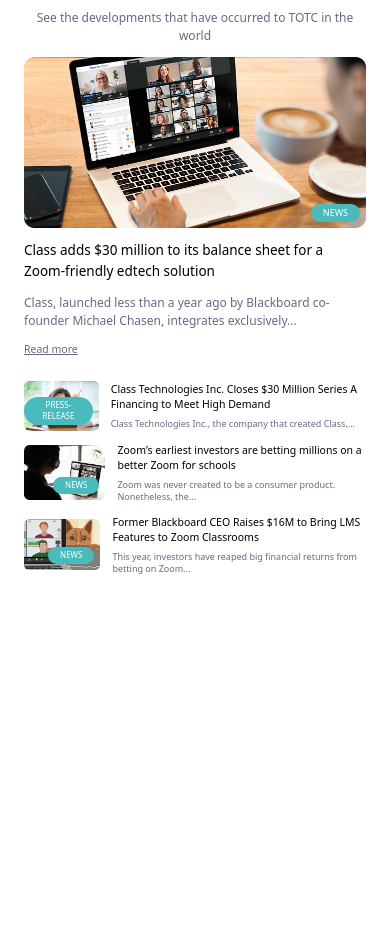
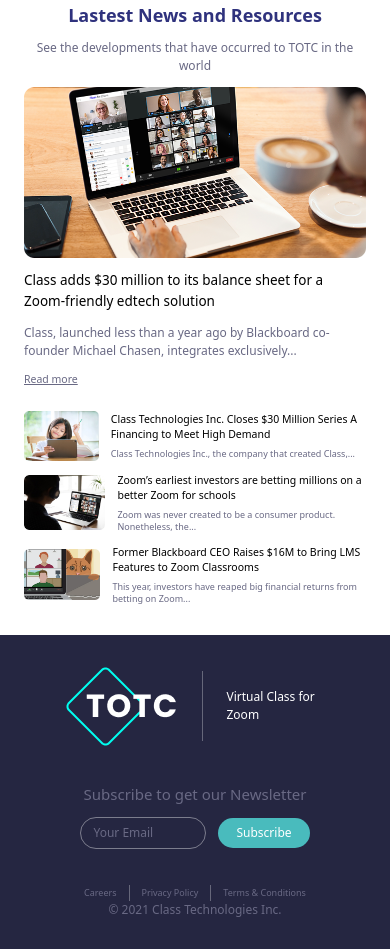
Before and after one commit to prashant19092004/e-learning-page, a website: page src/index.html in a window 390 px wide. Shown: the part 5232-6181 px from the top of the page. Before the commit the page ends 5807 px from the top, so only its background shows below. Drawn offline with Linux system fonts and the light colour scheme.

Commit message:
footer done

```diff
--- a/src/index.html
+++ b/src/index.html
@@ -458,7 +458,7 @@ Student results are automatically entered in the online gradebook.
         </div>
       </section>
 
-      <section class="news-section px-8 sm:px-12 md:px-14 lg:px-16 xl:px-20">
+      <section class="news-section px-8 sm:px-12 md:px-14 lg:px-16 xl:px-20 py-10">
         <div class="flex-box flex-col text-center">
           <h2 class="text-2xl font-bold text-secondary">
             Lastest News and Resources
@@ -469,7 +469,7 @@ Student results are automatically entered in the online gradebook.
 
           <div class="flex-box items-start gap-8 flex-wrap">
             <div class="basis-full sm:basis-[45%] flex-box flex-col items-start text-left">
-              <div class="tag after:content-['NEWS']">
+              <div class="tag after:hidden sm:after:block after:content-['NEWS']">
                 <img class="aspect-[6/3] w-full" src="../images/pic10.png" alt="laptop screen">
               </div>
               <h3 class="text-lg lg:text-xl text-black">Class adds $30 million to its balance sheet for a Zoom-friendly edtech solution</h3>
@@ -478,21 +478,21 @@ Student results are automatically entered in the online gradebook.
             </div>
             <div class="basis-full sm:basis-[48%] flex-box flex-col">
               <div class="col-span-2 flex-box">
-                <div class="tag w-[35%] after:content-['PRESS-RELEASE'] after:text-[8px]"><img class="aspect-[6/4] w-full" src="../images/pic11.png" alt="a little girl studing from tab"></div>
+                <div class="tag after:hidden md:after:block w-[35%] after:content-['PRESS-RELEASE'] after:text-[8px]"><img class="aspect-[6/4] w-full" src="../images/pic11.png" alt="a little girl studing from tab"></div>
                 <div class="flex-box flex-col items-start text-left gap-2">
                   <h4 class="text-sm lg:text-md text-black">Class Technologies Inc. Closes $30 Million Series A Financing to Meet High Demand</h4>
                   <p class="text-para text-xs lg:text-sm">Class Technologies Inc., the company that created Class,...</p>
                 </div>
               </div>
               <div class="col-span-2 flex-box">
-                <div class="tag w-[35%] after:content-['NEWS'] after:text-[8px]"><img class="aspect-[6/4] w-full" src="../images/pic12.png" alt="a little girl studing from tab"></div>
+                <div class="tag after:hidden md:after:block w-[35%] after:content-['NEWS'] after:text-[8px]"><img class="aspect-[6/4] w-full" src="../images/pic12.png" alt="a little girl studing from tab"></div>
                 <div class="flex-box flex-col items-start text-left gap-2">
                   <h4 class="text-sm lg:text-md text-black">Zoom’s earliest investors are betting millions on a better Zoom for schools</h4>
                   <p class="text-para text-xs lg:text-sm">Zoom was never created to be a consumer product. Nonetheless, the...</p>
                 </div>
               </div>
               <div class="col-span-2 flex-box">
-                <div class="tag w-[35%] after:content-['NEWS'] after:text-[8px]"><img class="aspect-[6/4] w-full" src="../images/pic13.png" alt="a little girl studing from tab"></div>
+                <div class="tag after:hidden md:after:block w-[35%] after:content-['NEWS'] after:text-[8px]"><img class="aspect-[6/4] w-full" src="../images/pic13.png" alt="a little girl studing from tab"></div>
                 <div class="flex-box flex-col items-start text-left gap-2">
                   <h4 class="text-sm lg:text-md text-black">Former Blackboard CEO Raises $16M to Bring LMS Features to Zoom Classrooms</h4>
                   <p class="text-para text-xs lg:text-sm">This year, investors have reaped big financial returns from betting on Zoom...</p>
@@ -502,6 +502,39 @@ Student results are automatically entered in the online gradebook.
           </div>
         </div>
       </section>
+
+      <footer class="px-8 sm:px-12 md:px-14 lg:px-16 xl:px-20 py-10 bg-[#252641]">
+        <div class="flex-box flex-col gap-12">
+          <div class="flex-box gap-8">
+            <img class="size-x-[60px] lg:size-x-[100px]" src="../images/logo.png" alt="logo">
+            <div class="h-[70px] lg:h-[100px] bg-white/30 w-[1px]"></div>
+            <h3 class="w-[100px] lg:w-[140px] font-medium text-md lg:text-xl text-white">Virtual Class for Zoom</h3>
+          </div>
+
+          <div class="flex-box flex-col">
+            <p class="text-para text-xl font-medium">Subscribe to get our Newsletter</p>
+            <div class="flex-box">
+              <div class="border px-4 py-2 border-white/40 rounded-full ">
+                <input class="bg-transparent text-para w-[100px] xs:w-[150px] sm:w-[250px] border-none focus:outline-none placeholder:text-para" type="text" placeholder="Your Email">
+              </div>
+              <button class="primary-btn bg-hero text-white font-normal">
+                Subscribe
+              </button>
+            </div>
+          </div>
+
+          <div>
+            <div class="flex-box text-para text-xs xs:text-sm sm:text-md">
+              <p>Careers</p>
+              <div class="w-[1px] h-[16px] bg-white/30"></div>
+              <p>Privacy Policy</p>
+              <div class="w-[1px] h-[16px] bg-white/30"></div>
+              <p>Terms & Conditions</p>
+            </div>
+            <p class="text-para text-md text-center">&copy; 2021 Class Technologies Inc. </p>
+          </div>
+        </div>
+      </footer>
     </main>
   </body>
 </html>
```
Also changed, not shown: src/output.css.
